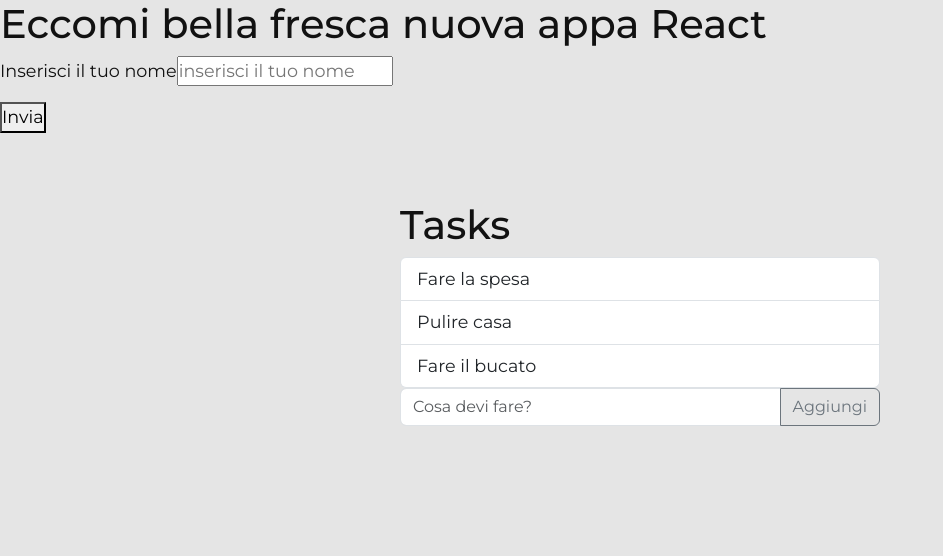
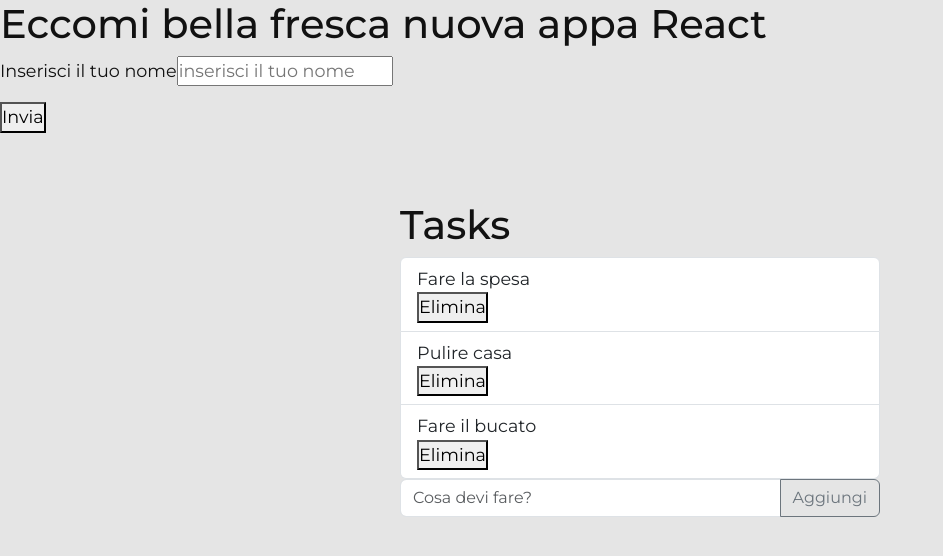
Before and after one commit to pimoGit/lc-react-151, a React (Vite) app: page / in a window 1280 px wide. Shown: the top 556 px of the page, without its empty margins (0-943 px from the left). Built offline with nearby package versions, Linux system fonts and the light colour scheme; the HTML template or start-up script is replaced by a standard one.

Commit message:
aggiungi possibillità cancellazione task

```diff
--- a/src/components/form/TodoList.jsx
+++ b/src/components/form/TodoList.jsx
@@ -21,13 +21,24 @@ function TodoList() {
         setNewTask("");
     }
 
+    // funzione per rimuovere un task dall'array
+    const removeTask = i => {
+        const updatedTasks = tasks.filter((task, indice) => {
+            return indice !== i
+        });
+        setTasks(updatedTasks);
+    }
+
     return (
         <div className="container mt-5 w-50">
             <h1>Tasks</h1>
             <ul className="list-group">
                 {tasks.map((task, index) => (
                     <li className="list-group-item" key={index}>
-                        {task}
+                        {task} <br />
+                        <button onClick={() => removeTask(index)}>
+                            Elimina
+                        </button>
                     </li>
                 ))}
             </ul>
```
